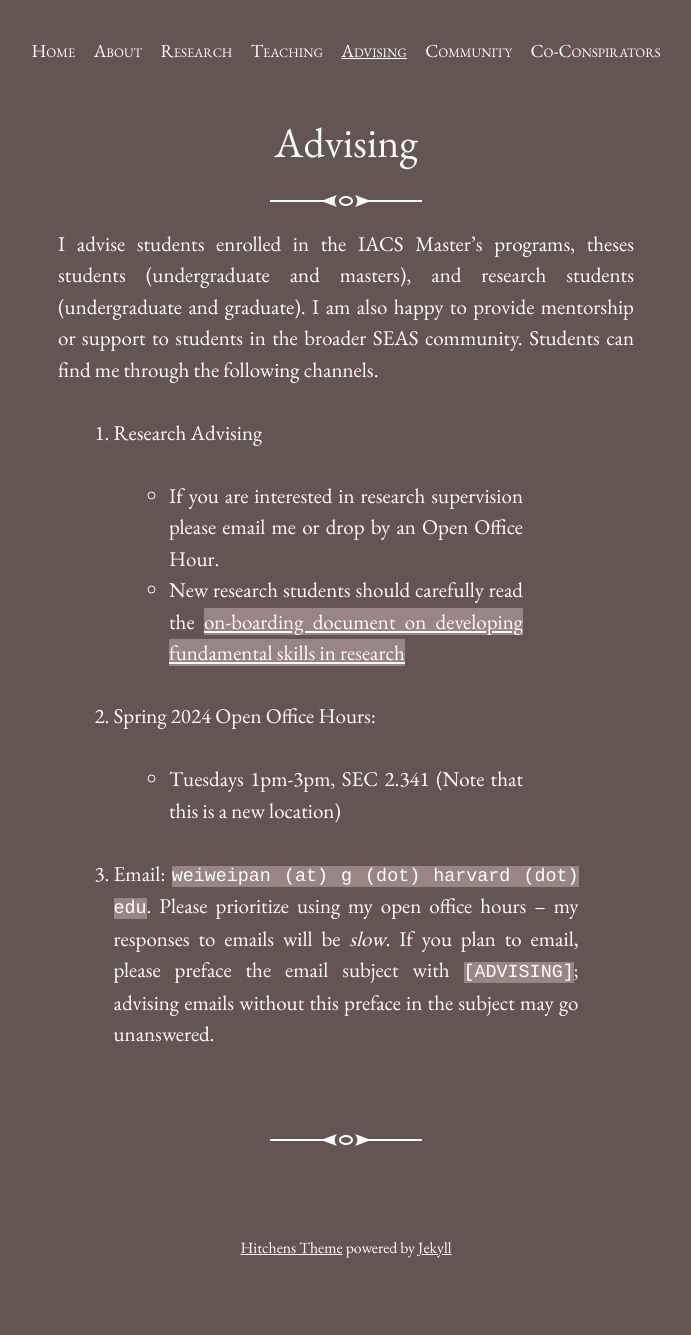
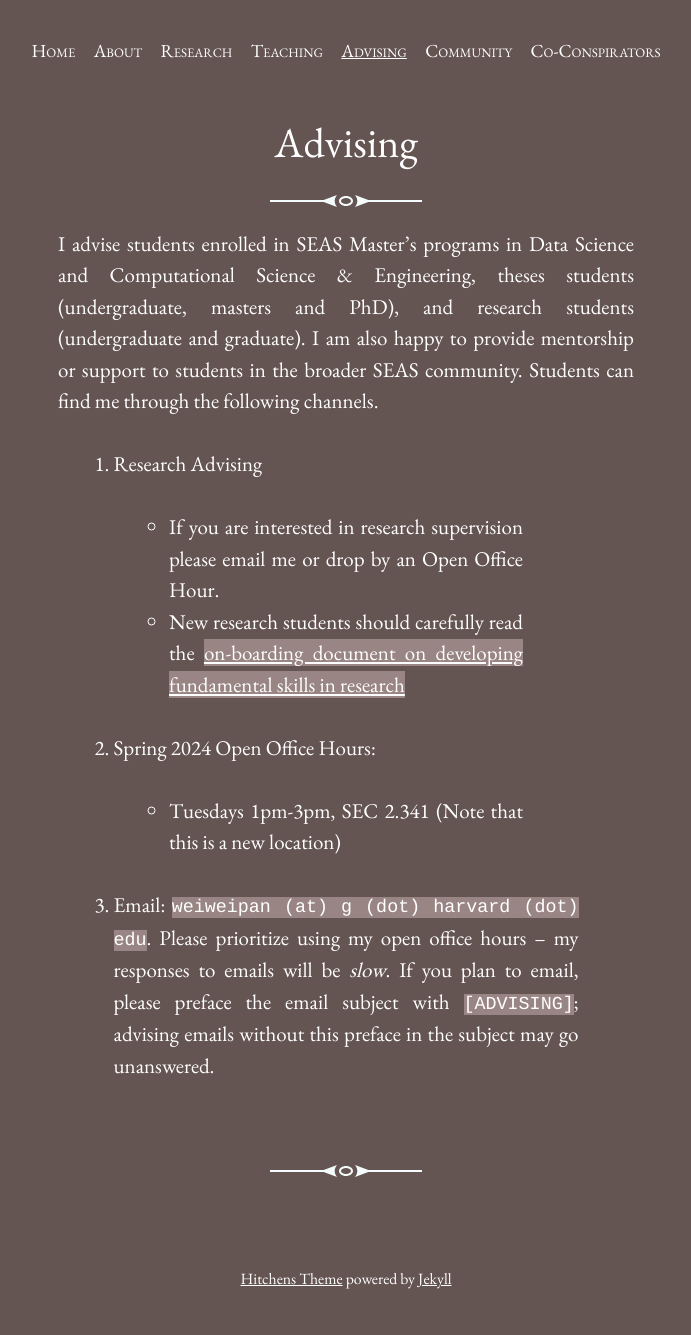
Before and after one commit to onefishy/onefishy.github.io, a Jekyll site: the page built from advising.md, in a window 1280 px wide. Shown: the whole page, without its empty margins (294-985 px from the left). Built offline with Jekyll 4.4.1, drawn with Linux system fonts in a browser that asks for light colours; before the commit the page ends 1303 px from its top, so only the background shows below that.

Commit message:
Update advising.md

```diff
--- a/advising.md
+++ b/advising.md
@@ -3,7 +3,7 @@
 title: Advising
 ---
 
-I advise students enrolled in the IACS Master's programs, theses students (undergraduate and masters), and research students (undergraduate and graduate). I am also happy to provide mentorship or support to students in the broader SEAS community. Students can find me through the following channels.
+I advise students enrolled in SEAS Master's programs in Data Science and Computational Science & Engineering, theses students (undergraduate, masters and PhD), and research students (undergraduate and graduate). I am also happy to provide mentorship or support to students in the broader SEAS community. Students can find me through the following channels.
 
 0. Research Advising
   - If you are interested in research supervision please email me or drop by an Open Office Hour.
```
